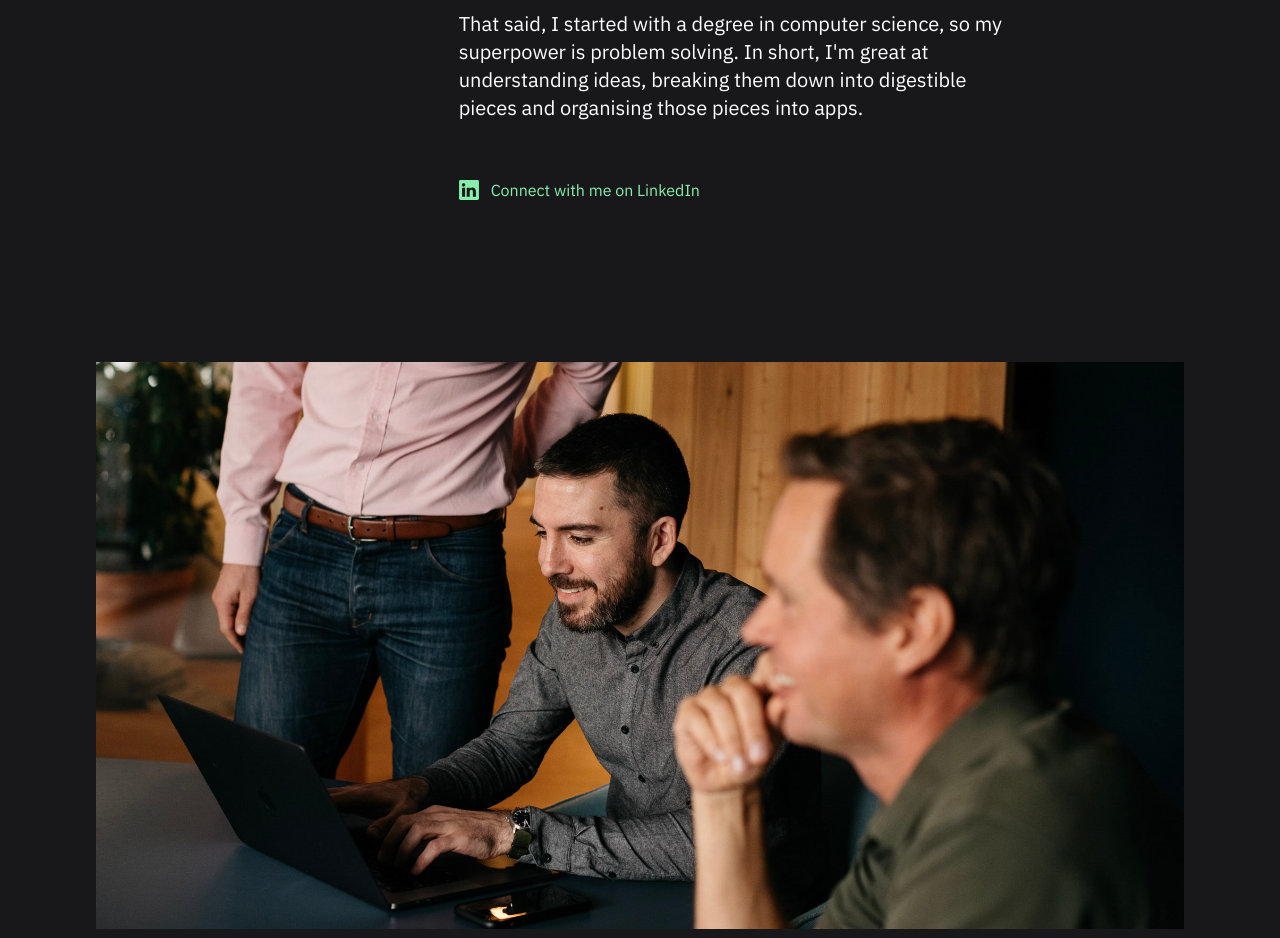
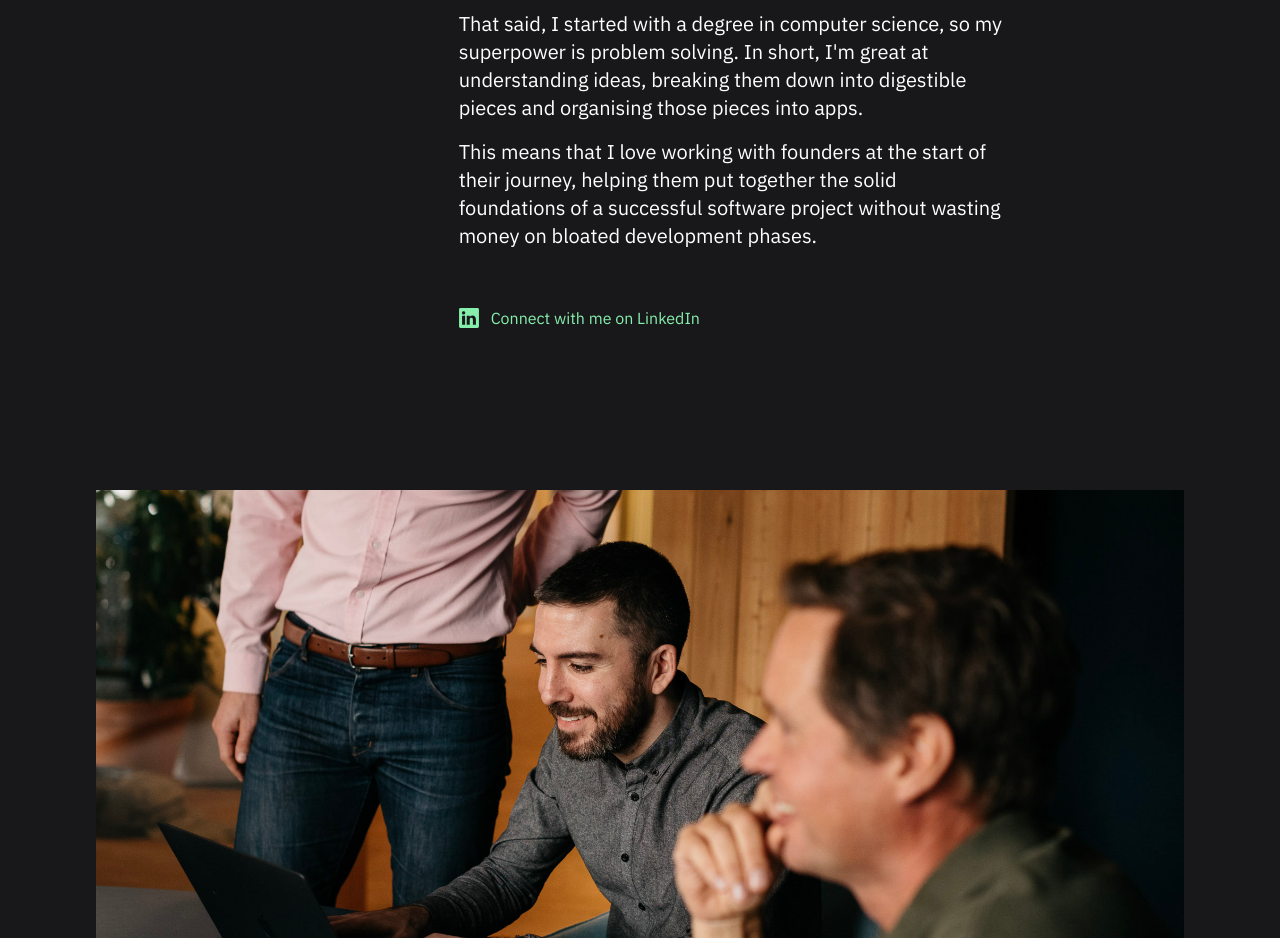
Before and after one commit to timmyomahony/founder-roadmap-website, a Next.js app: page / in a window 1280 px wide. Shown: the part 4900-5838 px from the top of the page. Built offline with nearby package versions, Linux system fonts and the light colour scheme.

Commit message:
Updated content

```diff
--- a/components/home/Bio.tsx
+++ b/components/home/Bio.tsx
@@ -20,11 +20,12 @@ export default function Bio() {
             understanding ideas, breaking them down into digestible pieces and
             organising those pieces into apps.
           </p>
-          {/* <p>
-            This means I&apos;m particularly well suited to helping founders in
-            the first part of your journey: getting their thoughts down on paper
-            and arranged
-          </p> */}
+          <p>
+            This means that I love working with founders at the start of their
+            journey, helping them put together the solid foundations of a
+            successful software project without wasting money on bloated
+            development phases.
+          </p>
           <p className="mt-5 xl:mt-10">
             <a
               className="group text-green-300 text-sm md:text-base flex gap-3 items-center"
```
